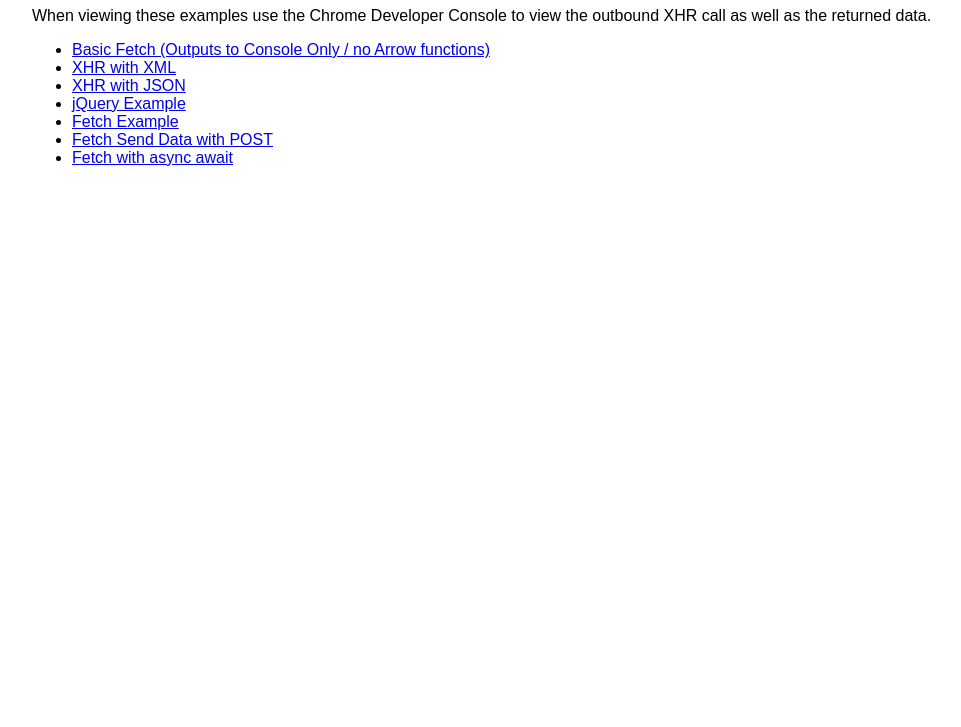
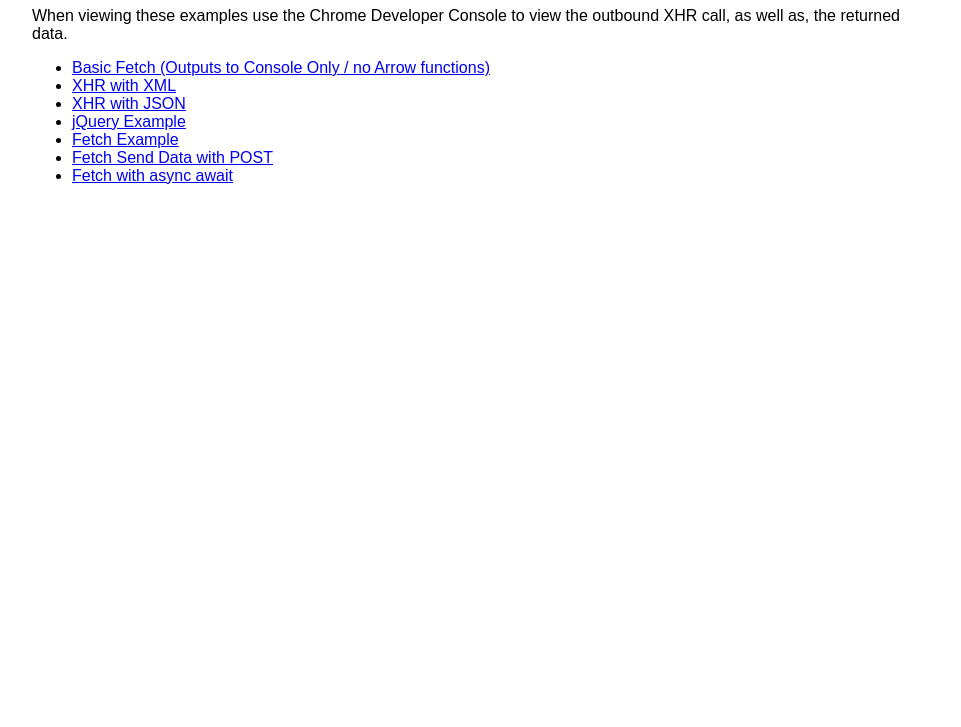
Before and after one commit to mustbebuilt/ajax-lab-for-pages, a plain HTML site: page index.html in a window 1280 px wide. Shown: the part 73-800 px from the top of the page, without its empty margins (158-1119 px from the left). Drawn offline with Linux system fonts and the light colour scheme.

Commit message:
My commit

```diff
--- a/index.html
+++ b/index.html
@@ -12,7 +12,7 @@
       <h1>AJAX / XHR / Fetch API Example List</h1>
       <p>
         When viewing these examples use the Chrome Developer Console to view the
-        outbound XHR call as well as the returned data.
+        outbound XHR call, as well as, the returned data.
       </p>
       <ul>
 		<li><a href="fetch-example-no-arrow.html">Basic Fetch (Outputs to Console Only / no Arrow functions)</a></li>
```
